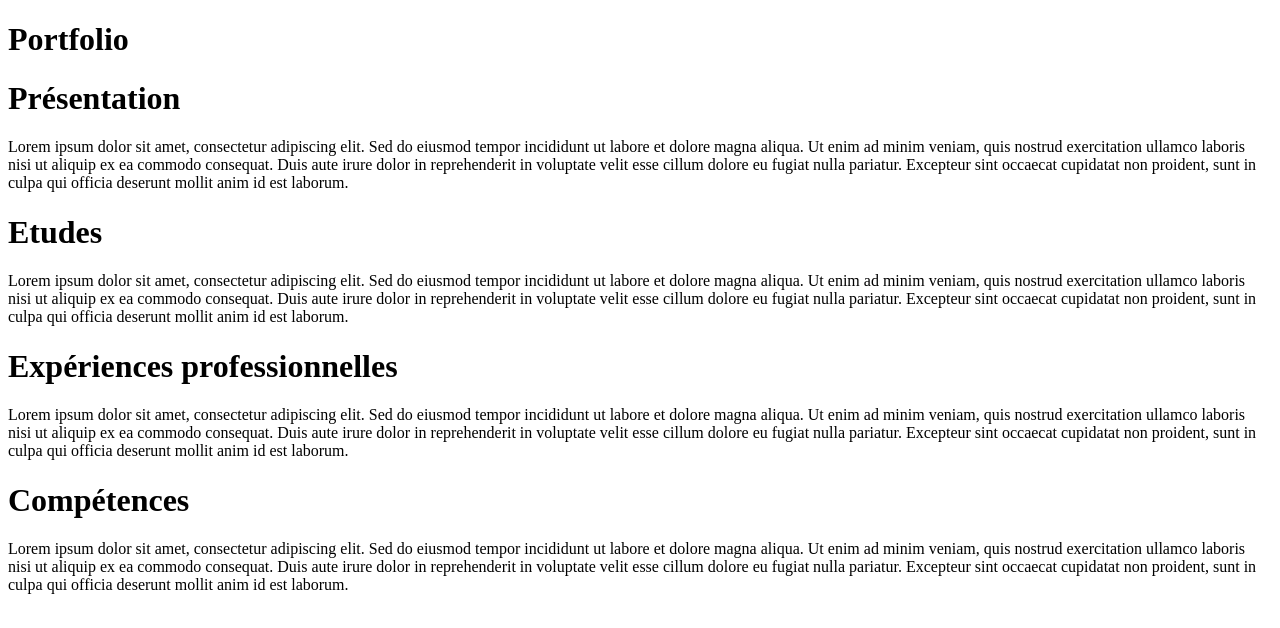
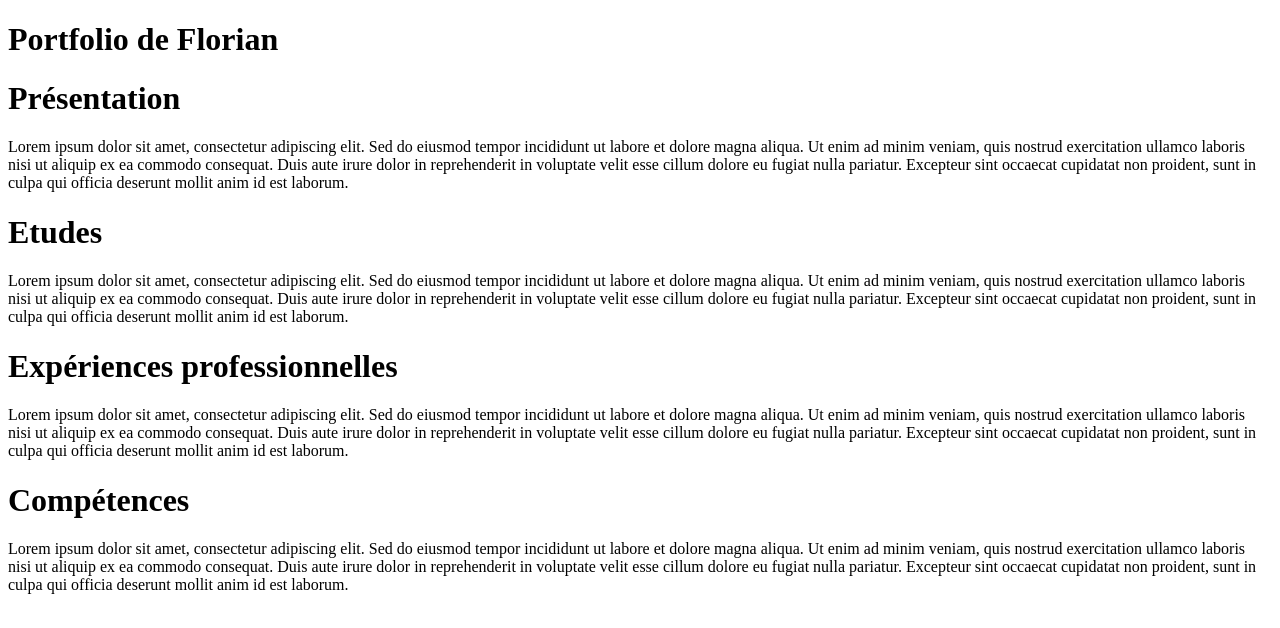
Before and after one commit to IceCubeFr/icecubefr.github.io, a plain HTML site: page index.html in a window 1280 px wide. Drawn offline with Linux system fonts and the light colour scheme.

Commit message:
Update titre header

```diff
--- a/index.html
+++ b/index.html
@@ -5,7 +5,7 @@
     </head>
     <body>
         <header>
-            <h1>Portfolio</h1>
+            <h1>Portfolio de Florian</h1>
         </header>
         <main>
             <h1>Présentation</h1>
```
